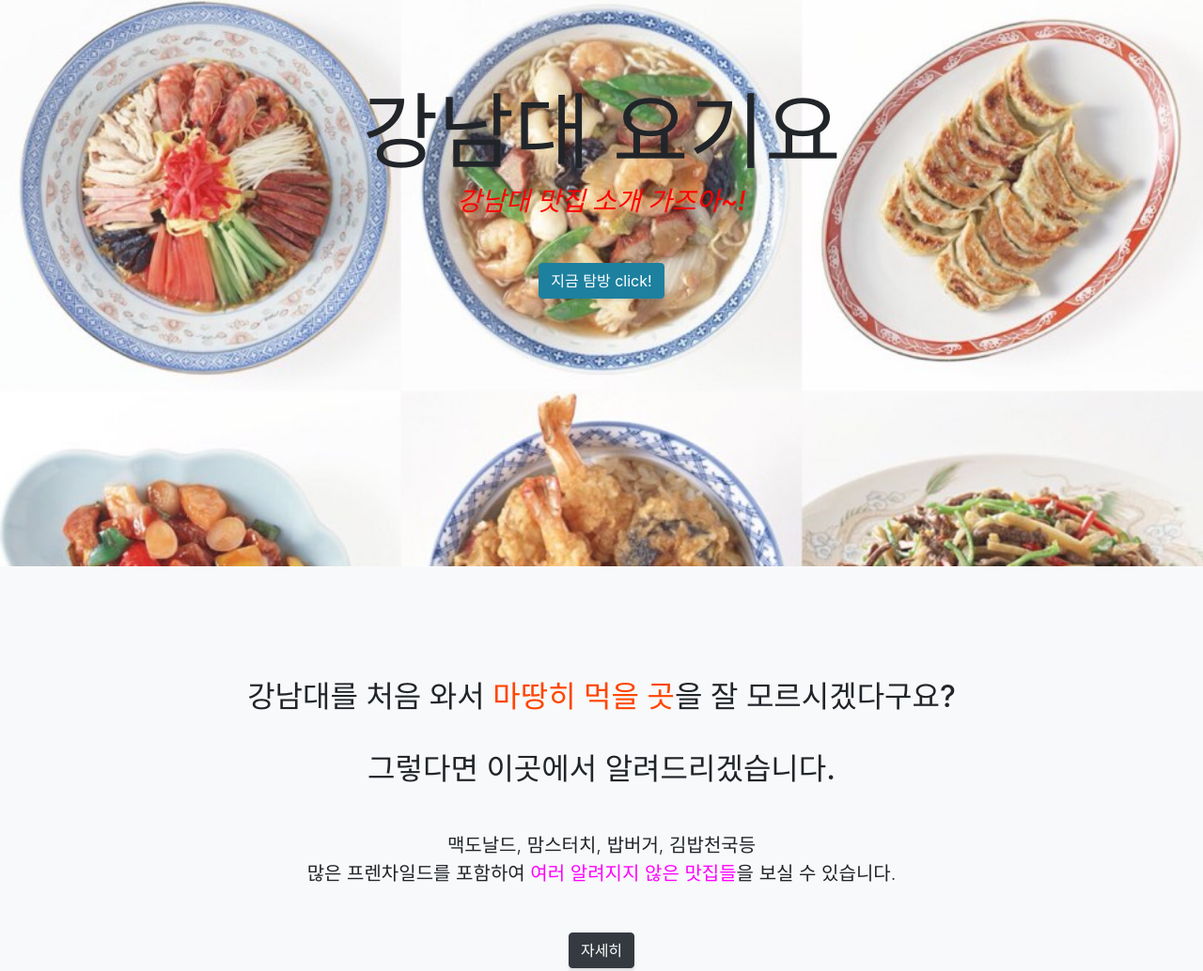
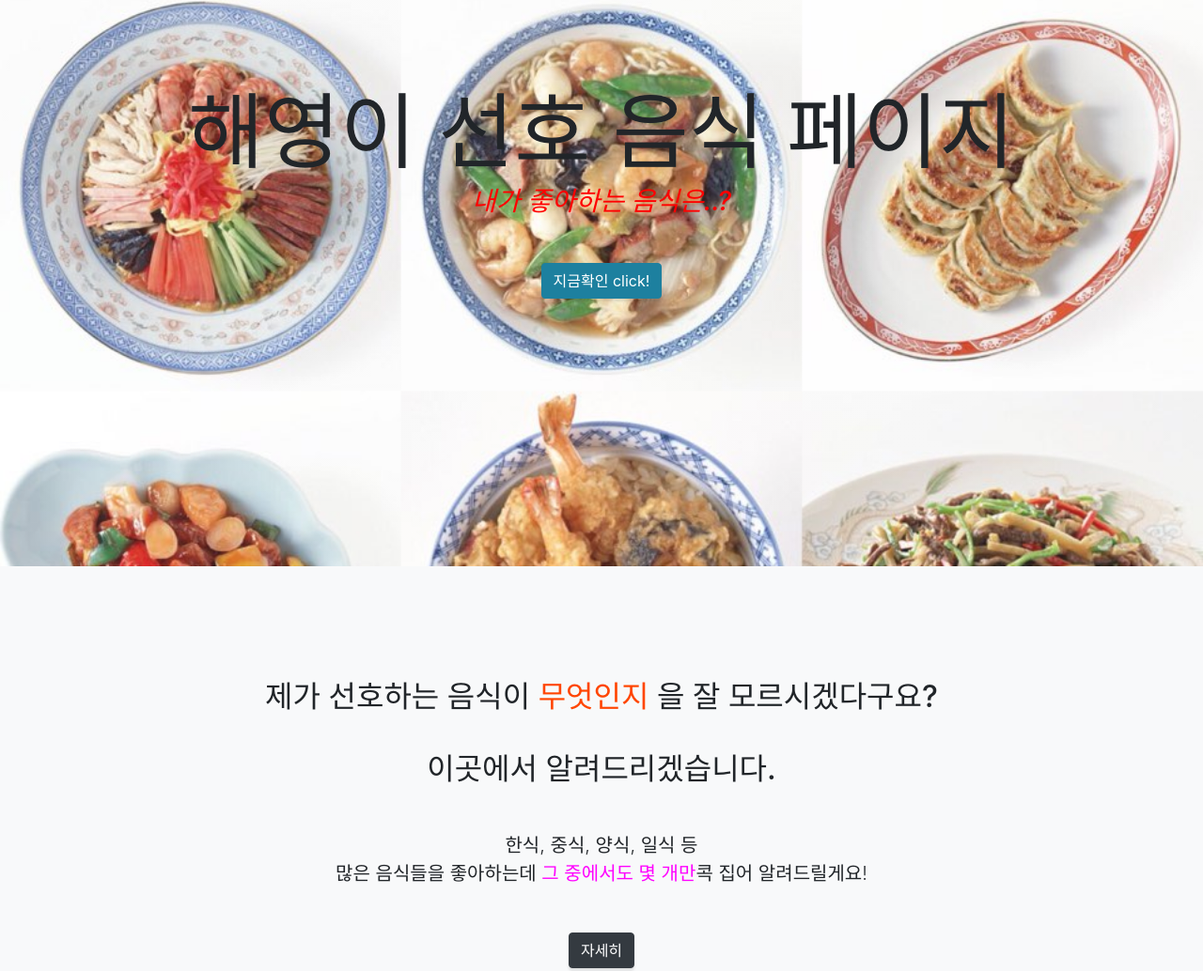
Before and after one commit to leehaeyoung7/github_test_likelion, a website with bundled scripts: page index.html in a window 1280 px wide. Shown: the part 197-1231 px from the top of the page at 94% size. Built offline with nearby package versions, Linux system fonts and the light colour scheme.

Commit message:
first commit

```diff
--- a/index.html
+++ b/index.html
@@ -8,7 +8,7 @@
     <meta name="description" content="">
     <meta name="author" content="">
 
-    <title>강남대학교 맛집</title>
+    <title>해영이의 좋아하는 음식 소개 </title>
 
     <!-- Bootstrap Core CSS -->
     <link href="vendor/bootstrap/css/bootstrap.min.css" rel="stylesheet">
@@ -31,7 +31,7 @@
     <nav id="sidebar-wrapper">
       <ul class="sidebar-nav">
         <li class="sidebar-brand">
-          <a class="js-scroll-trigger" href="#page-top">강남대 요기요</a>
+          <a class="js-scroll-trigger" href="#page-top">해영이의 요기요</a>
         </li>
         <li class="sidebar-nav-item">
           <a class="js-scroll-trigger" href="#page-top">main</a>
@@ -54,11 +54,11 @@
     <!-- Header -->
     <header class="masthead d-flex">
       <div class="container text-center my-auto">
-        <h1 class="mb-1" style="font:impact">강남대 요기요</h1>
+        <h1 class="mb-1" style="font:impact">해영이 선호 음식 페이지</h1>
         <h3 class="mb-5">
-          <em> <span style="color:red">강남대 맛집 소개 가즈아~!</em>
+          <em> <span style="color:red">내가 좋아하는 음식은..?</em>
         </h3>
-        <a class="btn btn-primary btn-xl js-scroll-trigger" href="https://www.yogiyo.co.kr" target="_blank">지금 탐방 click!</a>
+        <a class="btn btn-primary btn-xl js-scroll-trigger" href="https://www.yogiyo.co.kr" target="_blank">지금확인 click!</a>
       </div>
       <div class="overlay"></div>
     </header>
@@ -68,8 +68,8 @@
       <div class="container text-center">
         <div class="row">
           <div class="col-lg-10 mx-auto">
-            <h2>강남대를 처음 와서 <span style="color:OrangeRed">마땅히 먹을 곳</span>을 잘 모르시겠다구요? <br><br> 그렇다면 이곳에서 알려드리겠습니다.</br></br></h2>
-            <p class="lead mb-5">맥도날드, 맘스터치, 밥버거, 김밥천국등 <br>많은 프렌차일드를 포함하여 <span style="color:Fuchsia">여러 알려지지 않은 맛집들</span>을 보실 수 있습니다.</br>
+            <h2>제가 선호하는 음식이 <span style="color:OrangeRed"> 무엇인지 </span>을 잘 모르시겠다구요? <br><br> 이곳에서 알려드리겠습니다.</br></br></h2>
+            <p class="lead mb-5">한식, 중식, 양식, 일식 등 <br> 많은 음식들을 좋아하는데 <span style="color:Fuchsia">그 중에서도 몇 개만</span>콕 집어 알려드릴게요!</br>
 
               <a href="https://unsplash.com/"></a></p>
             <a class="btn btn-dark btn-xl js-scroll-trigger" href="#services">자세히</a>
@@ -195,9 +195,9 @@
     <!-- Call to Action -->
     <section class="content-section bg-primary text-white">
       <div class="container text-center">
-        <h2 class="mb-4">현재 <span style= "color:Salmon">자신의 위치</span>를 잘 모르시겠다면...</h2>
+        <h2 class="mb-4">현재 <span style= "color:Salmon">아직 고르시지</span>못했다면...</h2>
 
-        <a href="https://map.naver.com/" class="btn btn-xl btn-light mr-4">강남대학교 위치 확인</a>
+        <a href="https://map.naver.com/" class="btn btn-xl btn-light mr-4">강남대학교 맛집 위치 확인</a>
 
       </div>
     </section>
```
